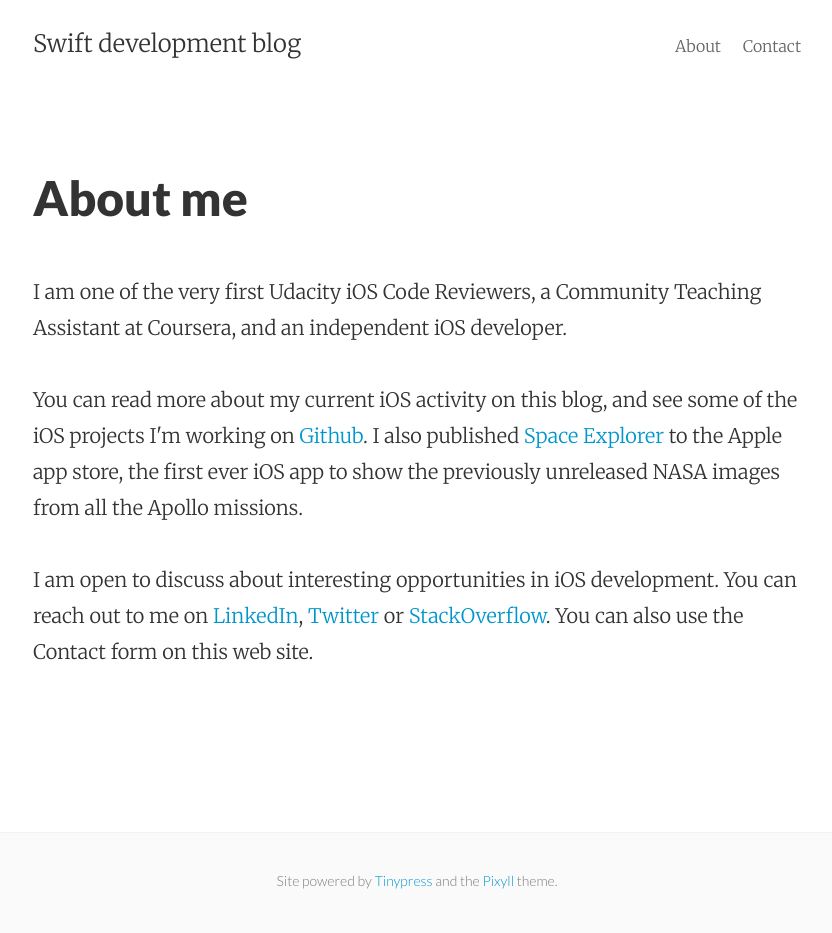
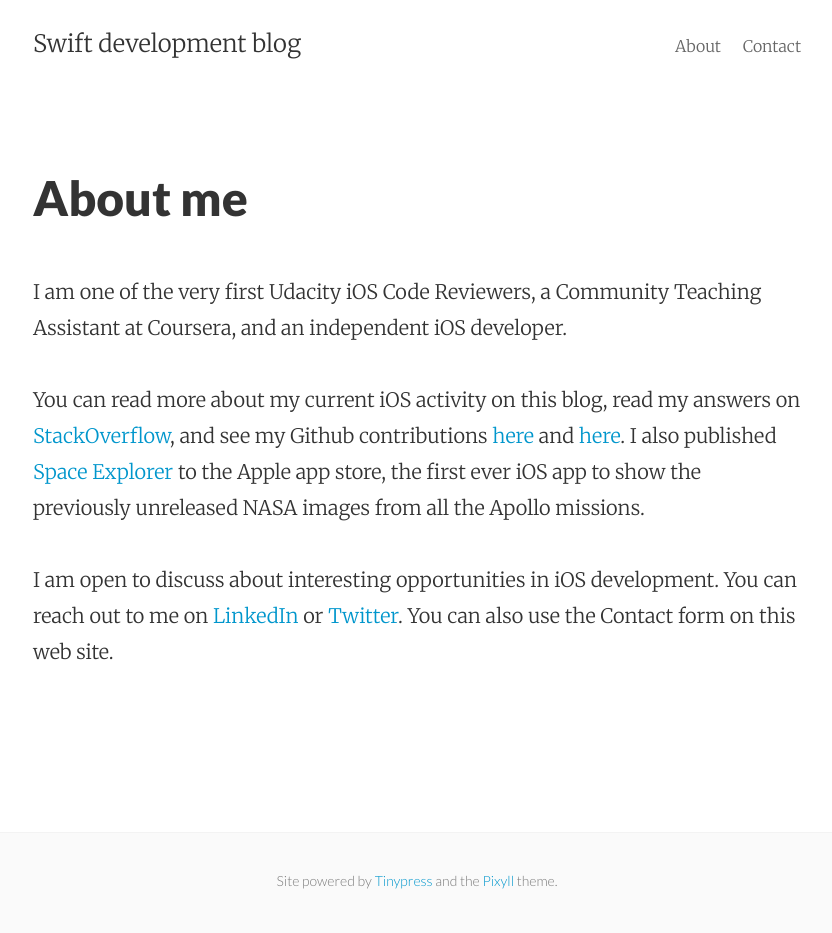
Before and after one commit to mhorga/mhorga.github.io, a Jekyll site: the page built from about.html, in a window 1280 px wide. Shown: the whole page, without its empty margins (223-1055 px from the left). Built offline with Jekyll 4.4.1, drawn with Linux system fonts in a browser that asks for light colours.

Commit message:
Updated the About page

```diff
--- a/about.html
+++ b/about.html
@@ -9,8 +9,8 @@ permalink: /about/
   <p>
     I am one of the very first Udacity iOS Code Reviewers, a Community Teaching Assistant at Coursera, and an independent iOS developer.
     <br /><br />
-    You can read more about my current iOS activity on this blog, and see some of the iOS projects I'm working on <a href="https://github.com/mhorga" target="_blank">Github</a>. I also published <a href="http://apple.co/1QPQzOM" target="_blank">Space Explorer</a> to the Apple app store, the first ever iOS app to show the previously unreleased NASA images from all the Apollo missions.
+    You can read more about my current iOS activity on this blog, read my answers on <a href="http://stackoverflow.com/users/3948730/marius" target="_blank">StackOverflow</a>, and see my Github contributions <a href="https://github.com/mhorga" target="_blank">here</a> and <a href="https://github.com/swiftor" target="_blank">here</a>. I also published <a href="http://apple.co/1QPQzOM" target="_blank">Space Explorer</a> to the Apple app store, the first ever iOS app to show the previously unreleased NASA images from all the Apollo missions.
     <br /><br />
-    I am open to discuss about interesting opportunities in iOS development. You can reach out to me on <a href="https://www.linkedin.com/in/mhorga" target="_blank">LinkedIn</a>, <a href="https://twitter.com/mhorga_" target="_blank">Twitter</a> or <a href="http://stackoverflow.com/users/3948730/marius" target="_blank">StackOverflow</a>. You can also use the Contact form on this web site.
+    I am open to discuss about interesting opportunities in iOS development. You can reach out to me on <a href="https://www.linkedin.com/in/mhorga" target="_blank">LinkedIn</a> or <a href="https://twitter.com/mhorga_" target="_blank">Twitter</a>. You can also use the Contact form on this web site.
   </p>
 </div>
```
